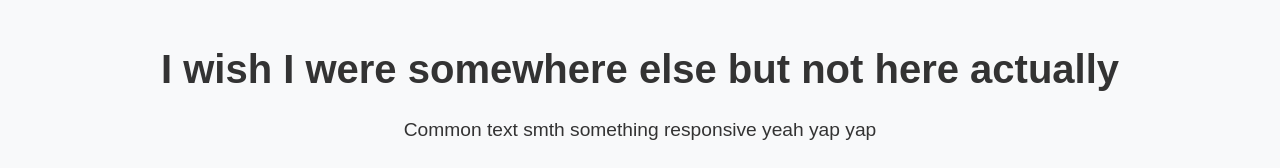
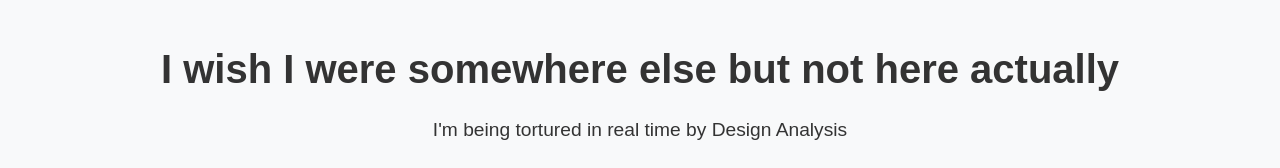
Before and after one commit to helpicantchoose/ass4_FINAL, a plain HTML site: page index.html in a window 1280 px wide. Shown: the top 168 px of the page. Drawn offline with Linux system fonts and the light colour scheme.

Commit message:
Update index.html

```diff
--- a/index.html
+++ b/index.html
@@ -9,7 +9,7 @@
 <body>
   <header>
     <h1>I wish I were somewhere else but not here actually</h1>
-    <p>Common text smth something responsive yeah yap yap</p>
+    <p>I'm being tortured in real time by Design Analysis</p>
   </header>
 
   <main class="boxes">
```
